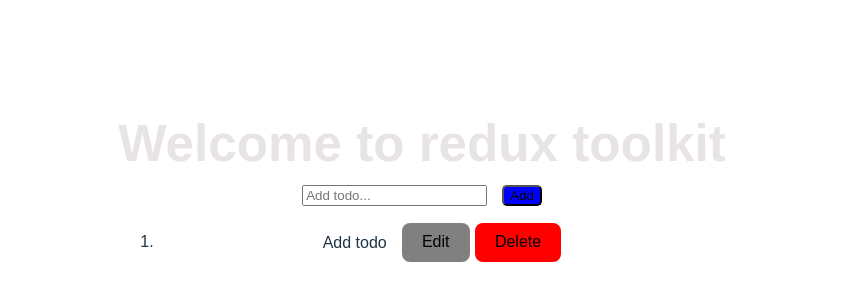
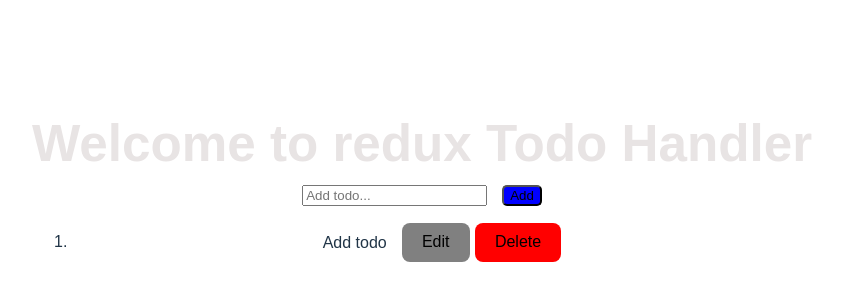
Before and after one commit to prjol-23/Redux-Todo, a React (Vite) app: page / in a window 1280 px wide. Shown: the part 220-520 px from the top of the page, without its empty margins (218-1060 px from the left). Built offline with nearby package versions, Linux system fonts and the light colour scheme.

Commit message:
UI modification

```diff
--- a/src/App.jsx
+++ b/src/App.jsx
@@ -5,7 +5,7 @@ import Todo from './components/Todo'
 const App = () => {
   return (
     <>
-      <h1>Welcome to redux toolkit</h1>
+      <h1>Welcome to redux Todo Handler</h1>
       <AddTodo/>
 
       <div>
--- a/src/features/todo/todoSlice.js
+++ b/src/features/todo/todoSlice.js
@@ -27,10 +27,10 @@ export const todoSlice = createSlice({
         editTodo: (state,action)=>{
             const { id, text } = action.payload;
             const existingTodo = state.todos.find(todo => todo.id === id);
-            //existingTodo && existingTodo.text == text;
-            if (existingTodo) {
-                existingTodo.text = text;
-            }
+            existingTodo && existingTodo.text == text;
+            // if (existingTodo) {
+            //     existingTodo.text = text;
+            // }
         }
     }
 });
```
Also changed, not shown: src/components/Todo.jsx (+4 -8 lines).
